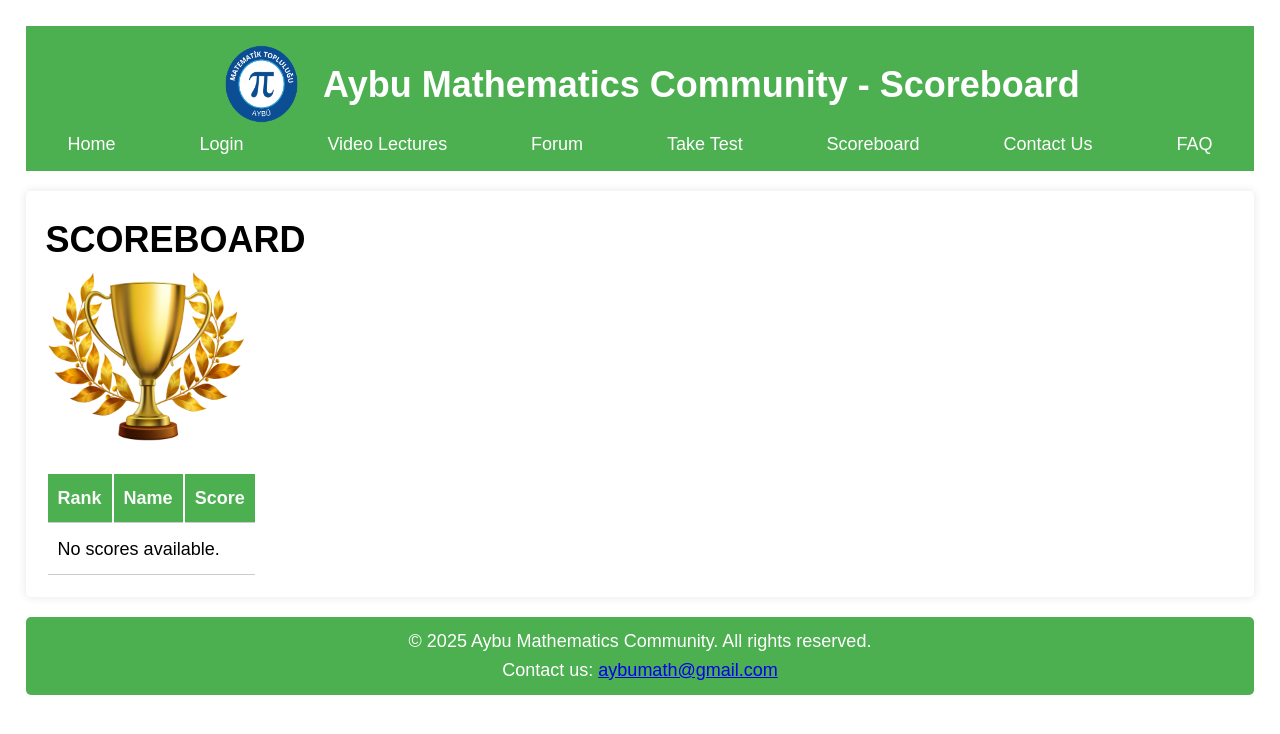
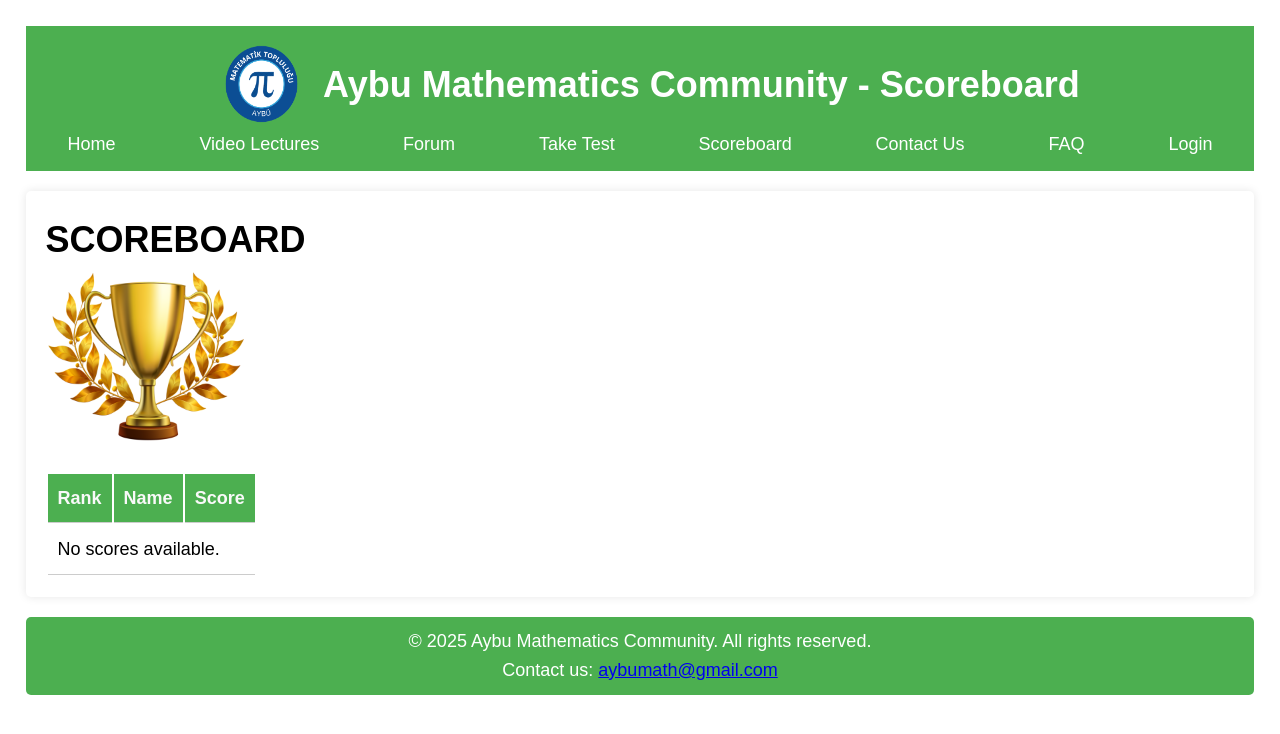
Before and after one commit to bilgivecesaret/Aybu-Mathematics-Community, a plain HTML site: page scores.html in a window 1280 px wide. Drawn offline with Linux system fonts and the light colour scheme.

Commit message:
correction

```diff
--- a/scores.html
+++ b/scores.html
@@ -21,13 +21,13 @@
       <nav>
         <ul>
           <li><a href="index.html">Home</a></li>
-          <li><a href="login.html">Login</a></li>
-          <li><a href="videos.html">Video Lectures</a></li>
-          <li><a href="forum.html">Forum</a></li>
-          <li><a href="test.html">Take Test</a></li>
-          <li><a href="scores.html">Scoreboard</a></li>
-          <li><a href="contact.html">Contact Us</a></li>
-          <li><a href="faq.html" aria-current="page">FAQ</a></li>
+                <li><a href="videos.html">Video Lectures</a></li>
+                <li><a href="forum.html">Forum</a></li>
+                <li><a href="test.html">Take Test</a></li>
+                <li><a href="scores.html">Scoreboard</a></li>
+                <li><a href="contact.html">Contact Us</a></li>
+                <li><a href="faq.html">FAQ</a></li>
+                <li><a href="login.html">Login</a></li>
         </ul>
       </nav>
     </header>
```
Also changed, not shown: contact.html (+2 -2 lines), faq.html (+2 -3 lines), forgot_password.html (+19 -0 lines), forum.html (+2 -2 lines), index.html (+2 -3 lines), login.html (+1 -1 lines), signup.html (+1 -1 lines), test.html (+2 -2 lines), videos.html (+2 -2 lines).
